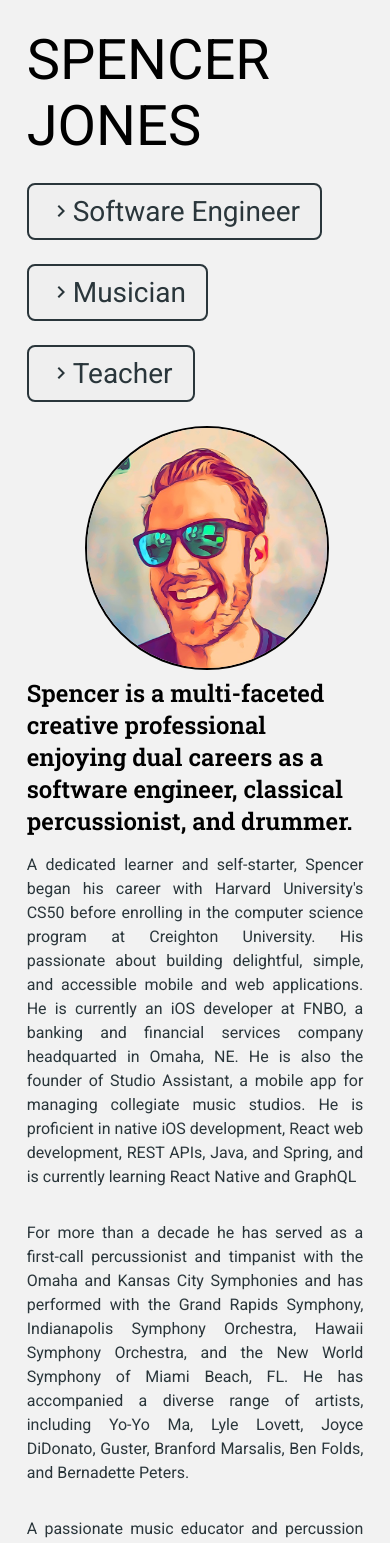
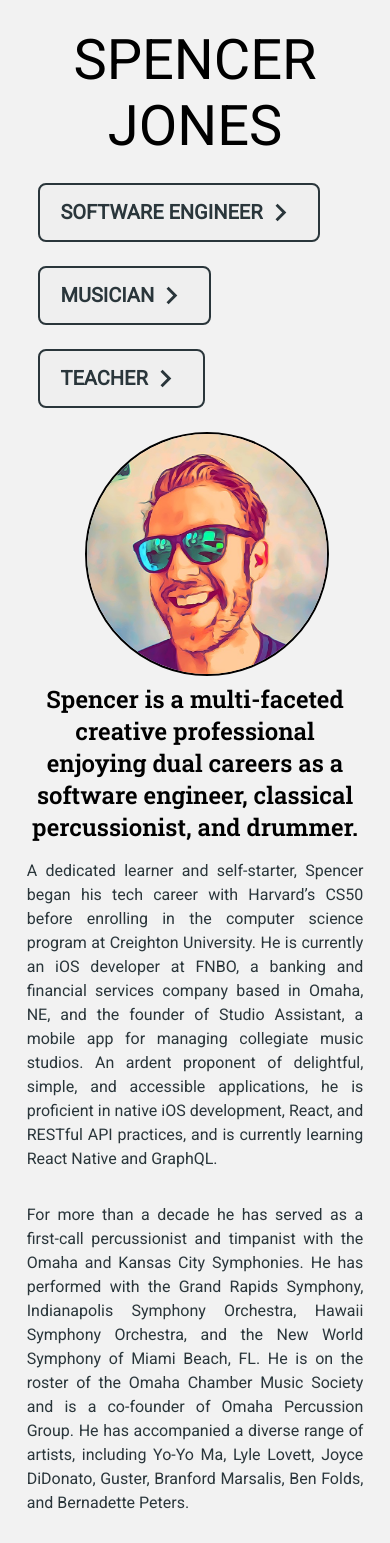
Before and after one commit to mitschlagel/mitschlagel.github.io, a React (Create React App) app: page / in a window 390 px wide. Shown: the top 1543 px of the page. Built offline with nearby package versions, Linux system fonts and the light colour scheme.

Commit message:
Fix typos and styling

```diff
--- a/src/App.css
+++ b/src/App.css
@@ -34,18 +34,30 @@
 @media only screen and (max-width: 768px) {
    .resume-buttons-container {
     flex-direction: column;
+    align-items: baseline;
+  }
+
+  .main {
+    justify-content: center;
   }
 
   .title {
     font-size: 56px;
+    text-align: center;
   }
 
   .headline {
     flex-direction: column-reverse;
+    text-align: center;
   }
 
   .resume-buttons-container > *:not(:last-child) {
-    margin-bottom: 24px;
+    padding-bottom: 24px;
+    padding-right: 0;
+  }
+
+  .img_wrapper {
+    padding-left: 0;
   }
 }
 
@@ -101,37 +113,32 @@ span:hover {
 
 }
 
-.resume {
-  display: flex;
-  align-items: center;
-  justify-content: space-around;
-  padding: 24px 0 24px 0;
-}
-
 .resume-buttons-container {
   display: flex;
+  padding: 24px 0 24px 0;
+  justify-content: center;
   /* Ensure child components are in a row */
 }
 
-/* Add margin-right to create space between buttons */
+/* Add padding-right to create space between buttons */
 .resume-buttons-container > *:not(:last-child) {
-  margin-right: 24px;
+  padding-right: 32px;
 }
 
 .drawer-button {
   display: flex;
-  font-size: 28px;
+  align-items: center;
+  font-size: 20px;
   font-family: "Roboto";
+  font-weight: 600;
   color: #2a363b;
   padding: 10px 20px;
   border: 2px solid #2a363b;
   border-radius: 8px;
   cursor: pointer;
-  outline: none;
-  text-align: center;
-  align-items: center;
+  justify-content: center;
   text-decoration: none;
-  transition: background-color 0.3s ease;
+  transition: "background-color" 0.3s ease;
 }
 
 .drawer-button:hover {
--- a/src/App.js
+++ b/src/App.js
@@ -73,9 +73,9 @@ const Resume = () => {
   return (
     <div className="resume">
       <div className="resume-buttons-container">
-        <SlideInDrawerButton title="Software Engineer" content={<SoftwareResume />} />
-        <SlideInDrawerButton title="Musician" content={<MusicianResume />} />
-        <SlideInDrawerButton title="Teacher" content={"Coming Soon"} />
+        <SlideInDrawerButton title="SOFTWARE ENGINEER" content={<SoftwareResume />} />
+        <SlideInDrawerButton title="MUSICIAN" content={<MusicianResume />} />
+        <SlideInDrawerButton title="TEACHER" content={"Coming Soon"} />
 
       </div>
     </div>
@@ -178,7 +178,7 @@ const MusicianResume = () => {
 
 export default App;
 const bigText = "Spencer is a multi-faceted creative professional enjoying dual careers as a software engineer, classical percussionist, and drummer."
-const text1 = "For more than a decade he has served as a first-call percussionist and timpanist with the Omaha and Kansas City Symphonies and has performed with the Grand Rapids Symphony, Indianapolis Symphony Orchestra, Hawaii Symphony Orchestra, and the New World Symphony of Miami Beach, FL. He has accompanied a diverse range of artists, including Yo-Yo Ma, Lyle Lovett, Joyce DiDonato, Guster, Branford Marsalis, Ben Folds, and Bernadette Peters."
-const text2 = "A dedicated learner and self-starter, Spencer began his career with Harvard University's CS50 before enrolling in the computer science program at Creighton University. His passionate about building delightful, simple, and accessible mobile and web applications. He is currently an iOS developer at FNBO, a banking and financial services company headquarted in Omaha, NE. He is also the founder of Studio Assistant, a mobile app for managing collegiate music studios. He is proficient in native iOS development, React web development, REST APIs, Java, and Spring, and is currently learning React Native and GraphQL"
-const text3 = "A passionate music educator and percussion advocate, Spencer is adjunct professor of percussion at the University of Nebraska-Omaha and maintains a private studio of highly motivated high school students. From 2016-2021, Spencer directed percussion studies at Omaha Conservatory of Music, where he grew the percussion studio from zero to twenty students in five years. His students routinely placed in All-State ensembles, earned college scholarships, and won acceptance into prestigious programs such as Interlochen and Boston University-Tanglewood Institute. Additionally, Spencer has served on the faculties of Iowa Western Community College and Dordt University, as well as on the percussion staff of Broken Arrow (OK) High School’s The Pride of Broken Arrow marching band."
-const text4 = "Originally from Broken Arrow, Oklahoma, Spencer earned a BA in Music from Oklahoma State University and an MM in Percussion Performance with post-graduate studies in orchestral percussion from the University of Missouri–Kansas City Conservatory. From 2020-2022, he studied computer science at Creighton University in Omaha, NE. His primary teachers include Christopher McLaurin, Wayne Bovenschen, and Tom McGillen, and he is an alumnus of The Music Academy of the West, the National Orchestral Institute, the Texas Music Festival, and the Cloyd Duff Timpani Masterclass."
+const text1 = "For more than a decade he has served as a first-call percussionist and timpanist with the Omaha and Kansas City Symphonies. He has performed with the Grand Rapids Symphony, Indianapolis Symphony Orchestra, Hawaii Symphony Orchestra, and the New World Symphony of Miami Beach, FL. He is on the roster of the Omaha Chamber Music Society and is a co-founder of Omaha Percussion Group. He has accompanied a diverse range of artists, including Yo-Yo Ma, Lyle Lovett, Joyce DiDonato, Guster, Branford Marsalis, Ben Folds, and Bernadette Peters."
+const text2 = "A dedicated learner and self-starter, Spencer began his tech career with Harvard’s CS50 before enrolling in the computer science program at Creighton University. He is currently an iOS developer at FNBO, a banking and financial services company based in Omaha, NE, and the founder of Studio Assistant, a mobile app for managing collegiate music studios. An ardent proponent of delightful, simple, and accessible applications, he is proficient in native iOS development, React, and RESTful API practices, and is currently learning React Native and GraphQL."
+const text3 = "Spencer is adjunct professor of percussion at the University of Nebraska at Omaha and maintains a private studio of highly motivated high school students. From 2016-2021, Spencer directed percussion studies at Omaha Conservatory of Music, where he grew the percussion studio from zero to twenty students in five years. His students routinely placed in All-State ensembles, earned college scholarships, and won acceptance into prestigious programs such as Interlochen and Boston University-Tanglewood Institute. Additionally, Spencer has served on the faculties of Iowa Western Community College and Dordt University, as well as on the percussion staff of Broken Arrow (OK) High School’s The Pride of Broken Arrow marching band."
+const text4 = "Originally from Broken Arrow, Oklahoma, Spencer studied computer science at Creighton University. He holds a BA in Music from Oklahoma State University and an MM in Percussion Performance with post-graduate studies in orchestral percussion from the University of Missouri–Kansas City Conservatory. His primary percussion teachers include Christopher McLaurin, Wayne Bovenschen, and Tom McGillen, and he is an alumnus of The Music Academy of the West, the National Orchestral Institute, the Texas Music Festival, and the Cloyd Duff Timpani Masterclass."
--- a/src/Drawer.css
+++ b/src/Drawer.css
@@ -23,5 +23,4 @@
 .drawer-header {
   display: flex;
   align-items: center;
-  cursor: pointer;
 }
--- a/src/SlideInDrawerButton.jsx
+++ b/src/SlideInDrawerButton.jsx
@@ -30,7 +30,7 @@ const Drawer = ({ title, content, onClose }) => {
     <div className={`drawer-container ${isOpen ? 'open' : ''}`}>
       <div className="drawer-content" ref={drawerRef}>
         <div className="drawer-header">
-          <ChevronLeftIcon onClick={hideDrawer} fontSize="large" />
+          <ChevronLeftIcon style={{cursor: "pointer"}} onClick={hideDrawer} fontSize="large" />
           <h2>{title}</h2>
         </div>
         <p>{content}</p>
@@ -52,7 +52,7 @@ const SlideInDrawerButton = ({ title, content }) => {
 
   return (
     <div>
-      <button className="drawer-button" onClick={showDrawer}> <ChevronRightIcon fontSize='medium' /> {title}</button>
+      <button className="drawer-button" onClick={showDrawer}>{title}<ChevronRightIcon fontSize='large' /></button>
       {isDrawerOpen && <Drawer title={title} content={content} onClose={hideDrawer} />}
     </div>
   );
```
